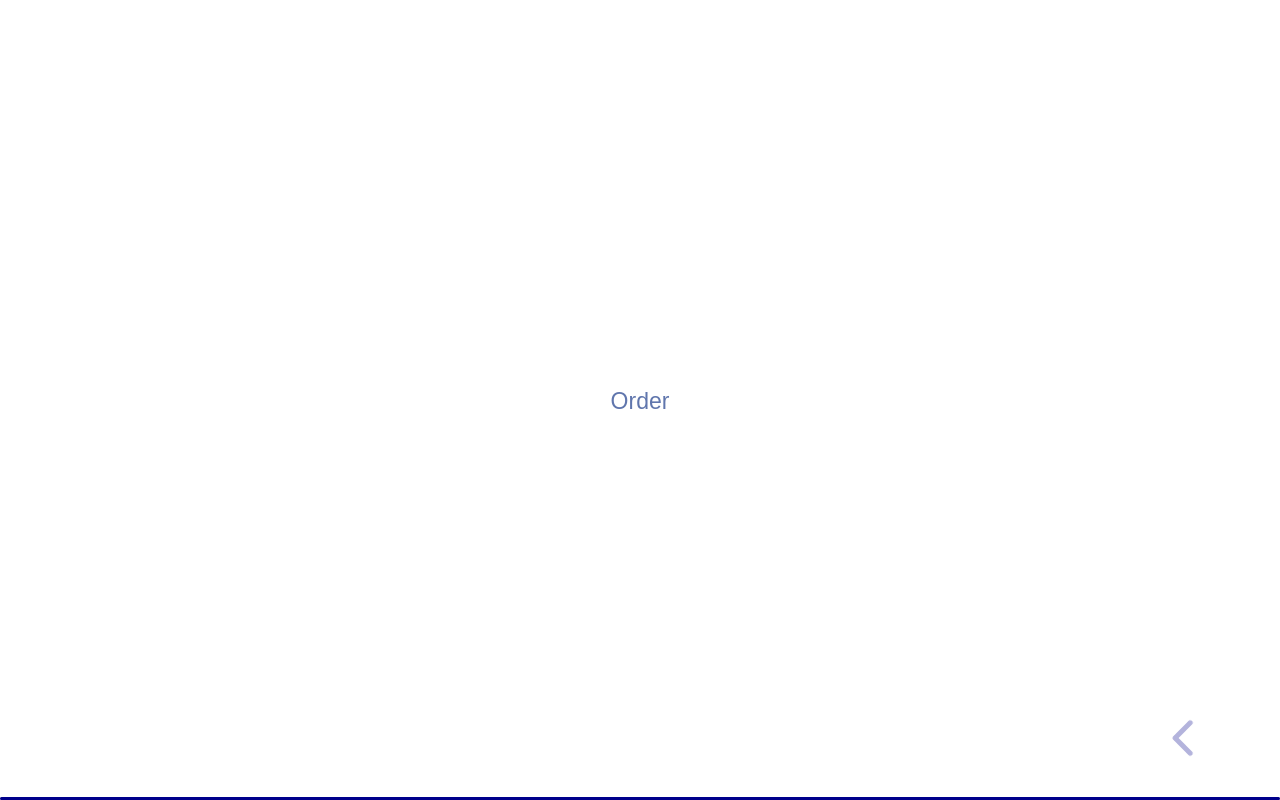
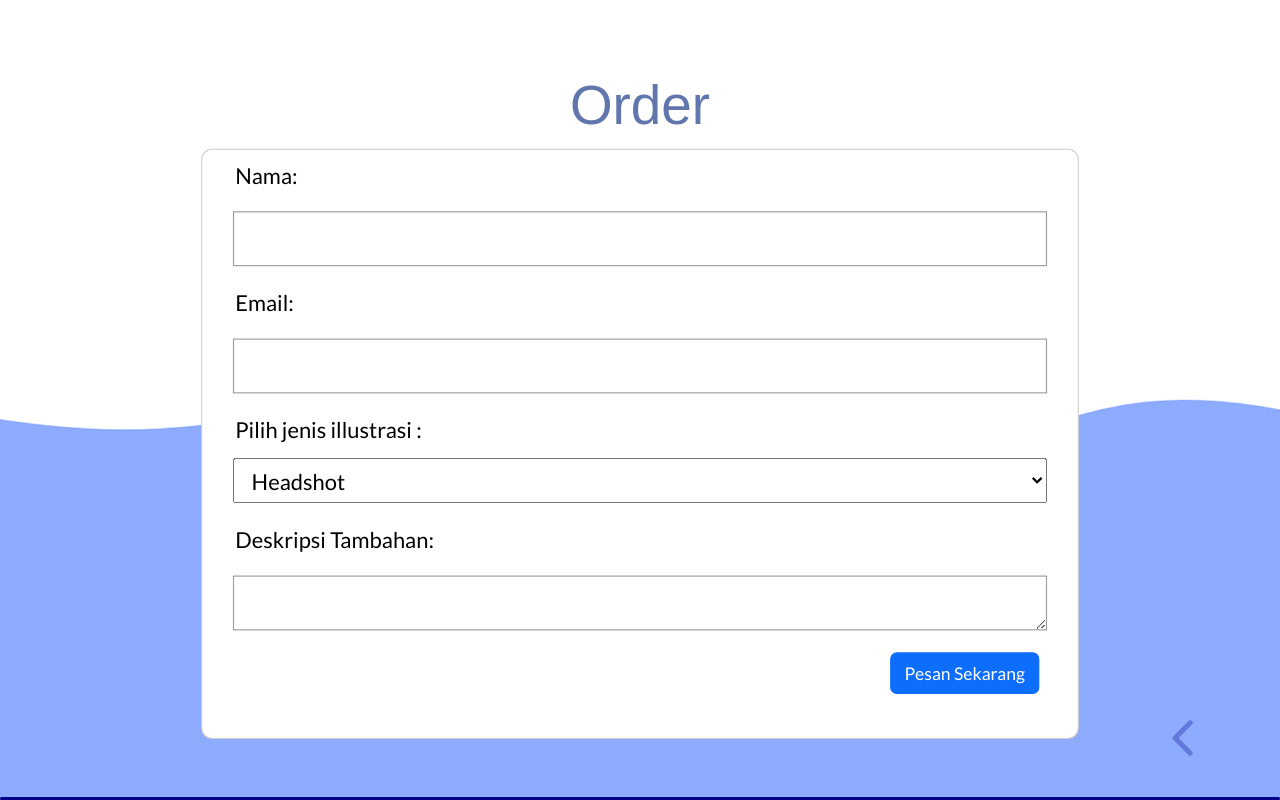
Before and after one commit to hikkinoiky/reveal.js-Digital-art-Commission, a website: page index.html in a window 1280 px wide. Both pictures are taken after a click on the link "Order". Drawn offline with nearby package versions, Linux system fonts and the light colour scheme; a web font is replaced by a local one.

Commit message:
Halaman Order
Pada halaman order telah diletakan form untuk diisi

```diff
--- a/index.html
+++ b/index.html
@@ -86,7 +86,8 @@
 							  </div>
 							</div>
 							<p>Headshot</p>
-						<p>Without Background	: Rp50.000<br>With Background	: Rp65.000
+						<p>Tanpa Background	: Rp50.000<br>Dengan Background	: Rp65.000
+							<br>Waktu Pengerjaan : 1 Minggu
 						</p>
 						</div>
 					</section>
@@ -105,7 +106,8 @@
 							  </div>
 							</div>
 							<p>Bust-Up</p>
-							<p>Without Background	: Rp80.000<br>With Background	: Rp95.000
+							<p>Tanpa Background	: Rp80.000<br>Dengan Background	: Rp95.000
+								<br>Waktu Pengerjaan : 1 Minggu - 2 Minggu
 							</p>
 						</div>
 					</section>
@@ -124,9 +126,10 @@
 							  </div>
 							</div>
 							<p>Half-Body</p>
-							<p>Without Background	: Rp105.000<br>With Background	: Rp120.000
+							<p>Tanpa Background	: Rp105.000<br>Dengan Background	: Rp120.000
+								<br>Waktu Pengerjaan : 2 Minggu - 3 Minggu
 							</p>
-							<p>want to order ?, <a href="#/4" style="color: rgb(201, 160, 25);">klik here to order now!</a></p>
+							<p>want to order ? <a href="#/4" style="color: rgb(201, 160, 25);">klik here to order now!</a></p>
 						</div>
 					</section>
 
@@ -136,8 +139,39 @@
 					<p>Sample</p>
 				</section>
 
-				<section>
-					<p>Order</p>
+				<section data-background-image="img/patternpad.png">
+					<h1>Order</h1>
+
+					<form action="/my-handling-form-page" method="post" id="form" >
+						<div class="row" id="Name">
+						  <label for="name">Nama:</label>
+						  <input type="text" id="name" name="user_name" />
+						</div>
+
+						<div class="row" id="Email">
+						  <label for="mail">Email:</label>
+						  <input type="email" id="mail" name="user_email" />
+						</div>
+
+						<div class="row" id="Type">
+							<label for="Illustrasi" id="labelilus">Pilih jenis illustrasi :</label>
+							<select name="Illustrasi">
+							<option value="Headsho">Headshot</option>
+							<option value="Bust-Up">Bust-Up</option>
+							<option value="Half-Bod">Half-Body</option>
+							</select>
+						</div>
+
+						<div class="row" id="Additioanal">
+						  <label for="msg">Deskripsi Tambahan:</label>
+						  <textarea id="msg" name="user_message"></textarea>
+						</div>
+
+						<div class="button" id="orderbutton">
+						  <button type="submit" class="btn btn-primary">Pesan Sekarang</button>
+						</div>
+					  </form>
+
 				</section>
 
 			</div>
```
Also changed, not shown: dist/Style.css.
